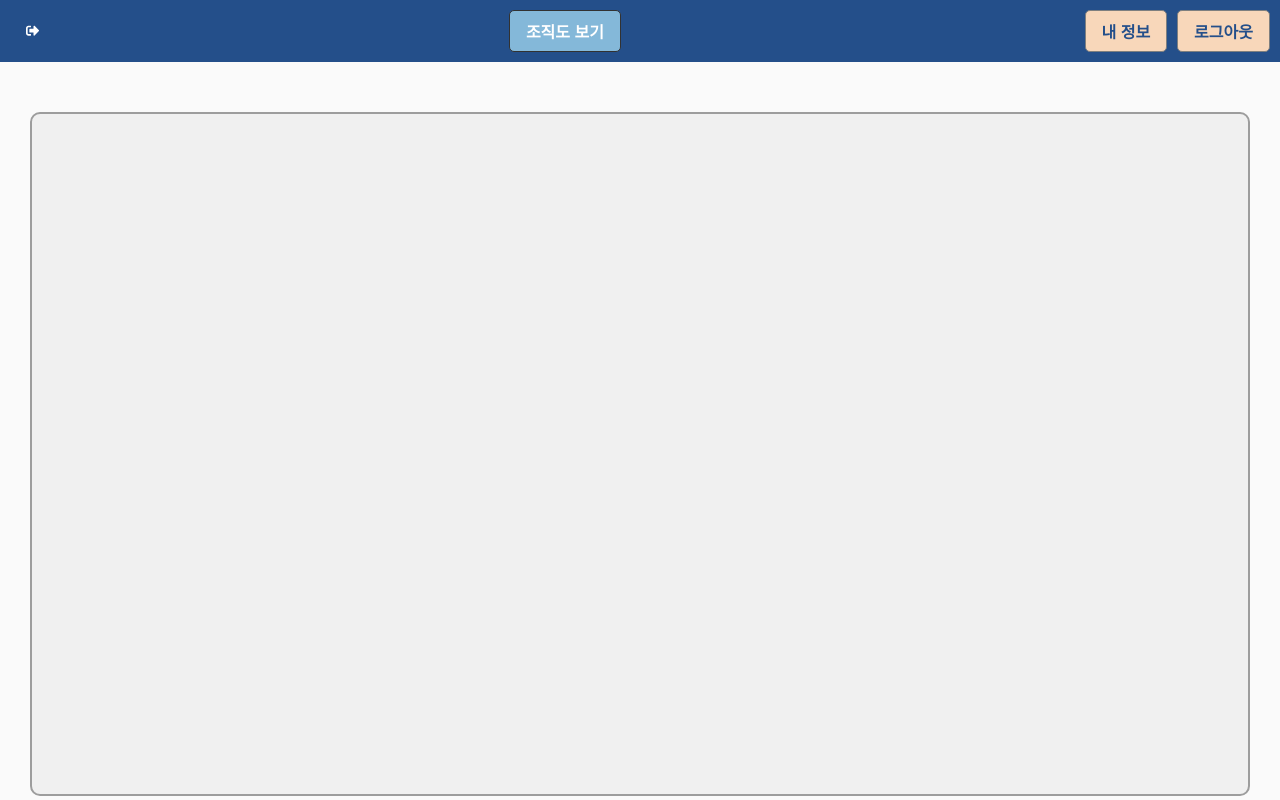
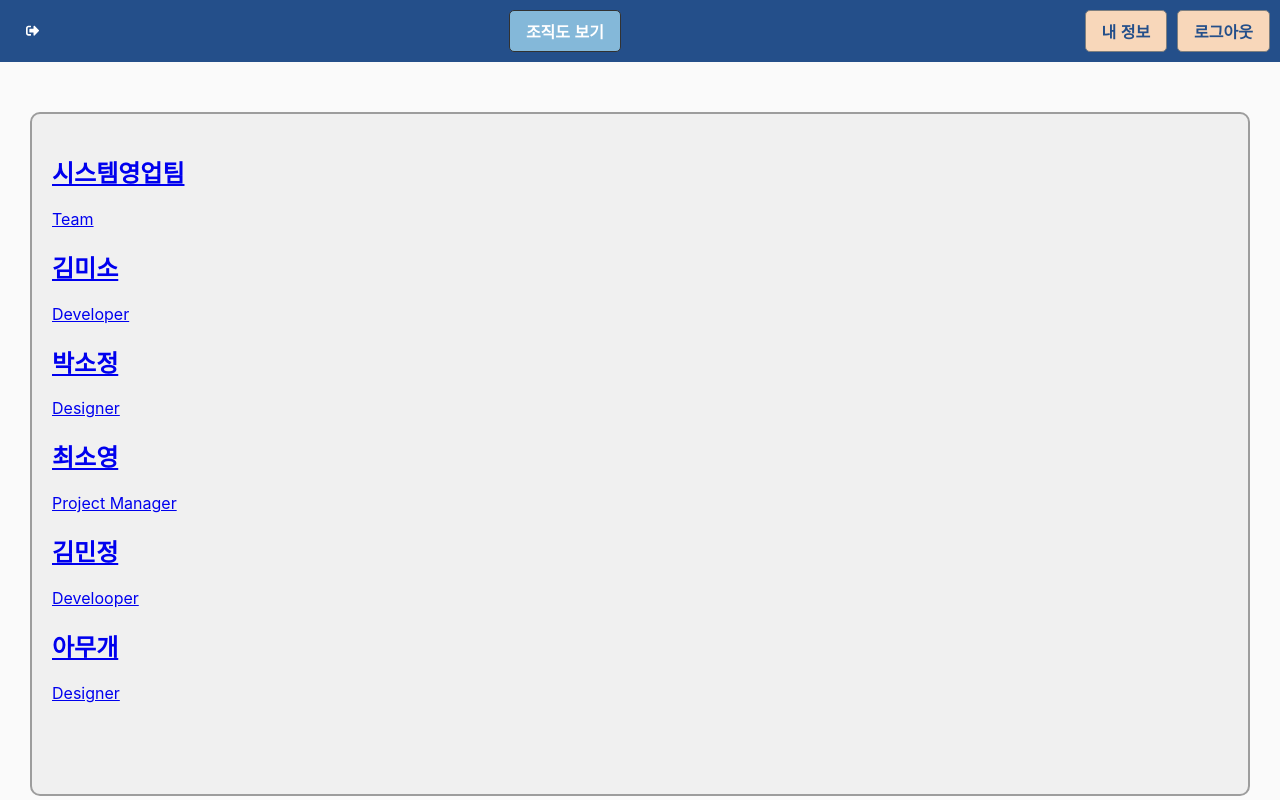
Before and after one commit to CSID-DGU/2024-1-SCS4031-01-sososo-3, a React (Create React App) app in the folder frontend/: page /team in a window 1280 px wide. Built offline with nearby package versions, Linux system fonts and the light colour scheme.

Commit message:
[KMS]add_팀조직도

```diff
--- a/frontend/src/pages/team/Team.js
+++ b/frontend/src/pages/team/Team.js
@@ -1,14 +1,32 @@
-// 팀 조직도
-import React, { useState } from 'react';
-import '../../App.css'
+import React from 'react';
+import { Link } from 'react-router-dom';
+import '../../App.css';
 
 const Team = () => {
+    const fakeTeamMembers = [
+        { id: 1, name: '시스템영업팀', position: 'Team'},
+        { id: 2, name: '김미소', position: 'Developer' },
+        { id: 3, name: '박소정', position: 'Designer' },
+        { id: 4, name: '최소영', position: 'Project Manager' },
+        { id: 5, name: '김민정', position: 'Develooper' },
+        { id: 6, name: '아무개', position: 'Designer' }
+    ];
+
+    // id를 기준으로 오름차순 정렬
+    const sortedMembers = fakeTeamMembers.sort((a, b) => a.id - b.id);
 
     return (
-      <div className="organization-container">
+        <div className="organization-container">
+            {sortedMembers.map(member => (
+                <Link key={member.id} to={`/team/${member.id}`} className="member-link">
+                    <div className="member-card">
+                        <h2>{member.name}</h2>
+                        <p>{member.position}</p>
+                    </div>
+                </Link>
+            ))}
+        </div>
+    );
+}
 
-      </div>
-    );
-  }
-
-  export default Team;
+export default Team;
```
